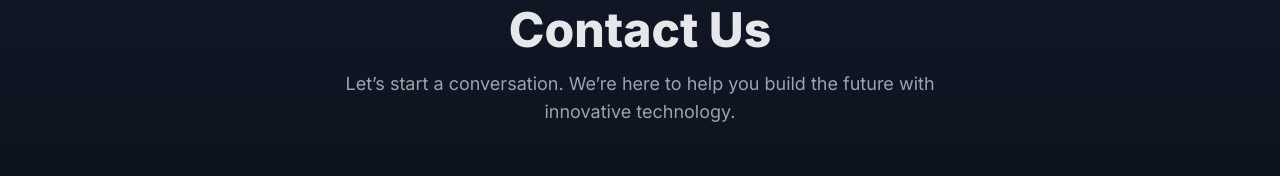
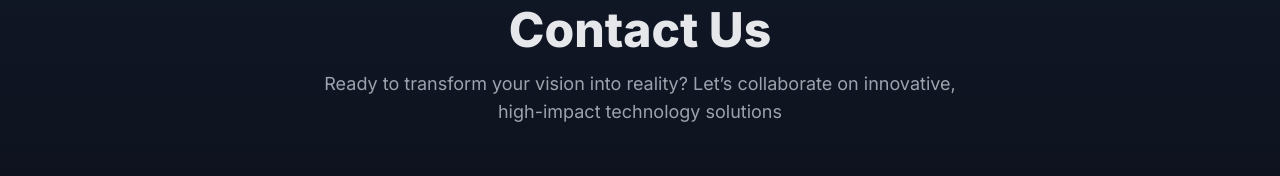
Before and after one commit to sajjanstem/htcg, a React (Create React App) app: page /contactus in a window 1280 px wide. Shown: the part 154-330 px from the top of the page. Built offline with nearby package versions, Linux system fonts and the light colour scheme.

Commit message:
content enhancement

```diff
--- a/src/components/ContactUs.tsx
+++ b/src/components/ContactUs.tsx
@@ -24,7 +24,7 @@ const ContactUs = () => {
       <div className="text-center py-20 px-4 border-b border-gray-700" data-aos="fade-down">
         <h1 className="text-4xl md:text-5xl font-extrabold">Contact Us</h1>
         <p className="text-gray-400 text-lg mt-4 max-w-2xl mx-auto">
-          Let’s start a conversation. We’re here to help you build the future with innovative technology.
+          Ready to transform your vision into reality? Let’s collaborate on innovative, high-impact technology solutions
         </p>
       </div>
 
```
